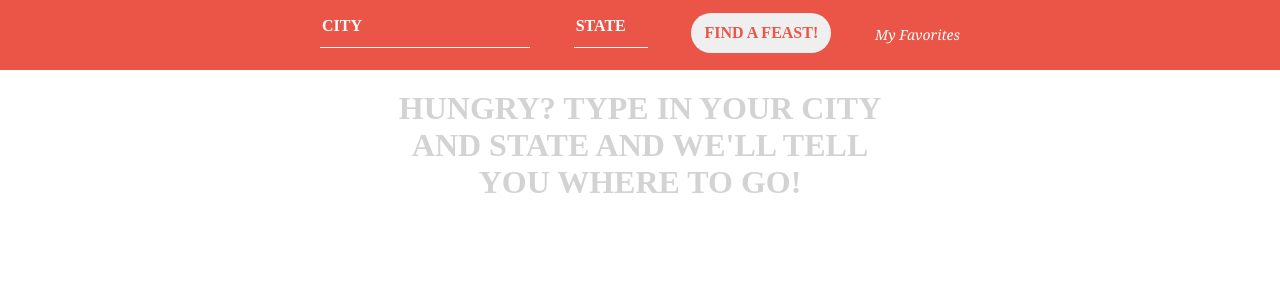
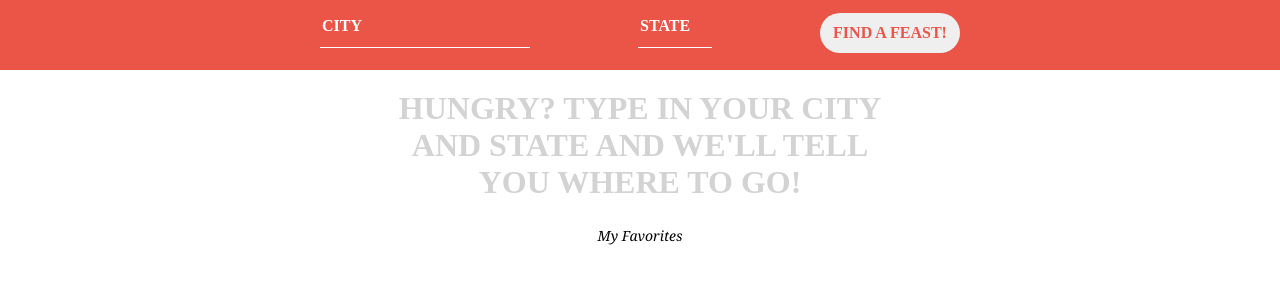
Before and after one commit to abbygottlich/feast-finder-app, a React (Create React App) app in the folder frontend/: page / in a window 1280 px wide. Shown: the top 300 px of the page. Built offline with nearby package versions, Linux system fonts and the light colour scheme.

Commit message:
favorites button first attempt - not working yet

```diff
--- a/frontend/src/App.css
+++ b/frontend/src/App.css
@@ -56,7 +56,7 @@
   font-family: "Georgia";
   font-size: 14px;
   font-style: italic;
-  color: #ffffff;
+  /* color: #ffffff; */
 }
 
 .restaurantInfo {
--- a/frontend/src/App.js
+++ b/frontend/src/App.js
@@ -58,7 +58,16 @@ class App extends Component {
   addToFavorites() {
     if (this.state.returnedRestaurant.length > 0) {
       this.state.favorites.push(this.state.returnedRestaurant[0].name)
-      console.log(this.state.favorites)
+      // console.log(this.state.favorites)
+    }
+  }
+
+  showFavorites() {
+    if (this.state.favorites.length > 0) {
+      for (let i = 0; i < this.state.favorites.length; i++) {
+        // return <div className="favoritesList">{this.state.favorites[i]}</div>
+        console.log(this.state.favorites[i])
+      }
     }
   }
 
@@ -67,12 +76,12 @@ class App extends Component {
     const result = this.state.returnedRestaurant[0]
     return (
       <div className="App">
-        <form className="form" onSubmit={this.handleSubmit} autocomplete="off">
+        <form className="form" onSubmit={this.handleSubmit} autoComplete="off">
           <div className="formFields">
             <input name="city" value={this.state.city} placeholder="City" onChange={this.handleChange} className="city-name"></input>
             <input name="USstate" value={this.state.USstate} placeholder="State" onChange={this.handleChange} className="state-name" maxLength="2"></input>
             <button className="submitButton" type="submit">Find a Feast!</button>
-            <div className="myFavorites">My Favorites</div>
+            {/* <div className="myFavorites" onClick={() => this.showFavorites()} >My Favorites</div> */}
           </div>
         </form>
         <div className="restaurantInfo">
@@ -89,6 +98,7 @@ class App extends Component {
           <div className="regenerateMessage">{restaurantLength > 0 ? "Don't like your result? Click the 'Find Feast' button again." : ""}</div>
           <div className="ratingMessage">{restaurantLength > 0 ? "Already been here? Give it a thumbs up or thumbs down and the rating will be saved to your profile." : ""}</div>
           <div>{this.loadRatingButtons()}</div>
+          <div className="myFavorites" onClick={() => this.showFavorites()}>My Favorites</div>
         </div>
       </div>
     );
```
